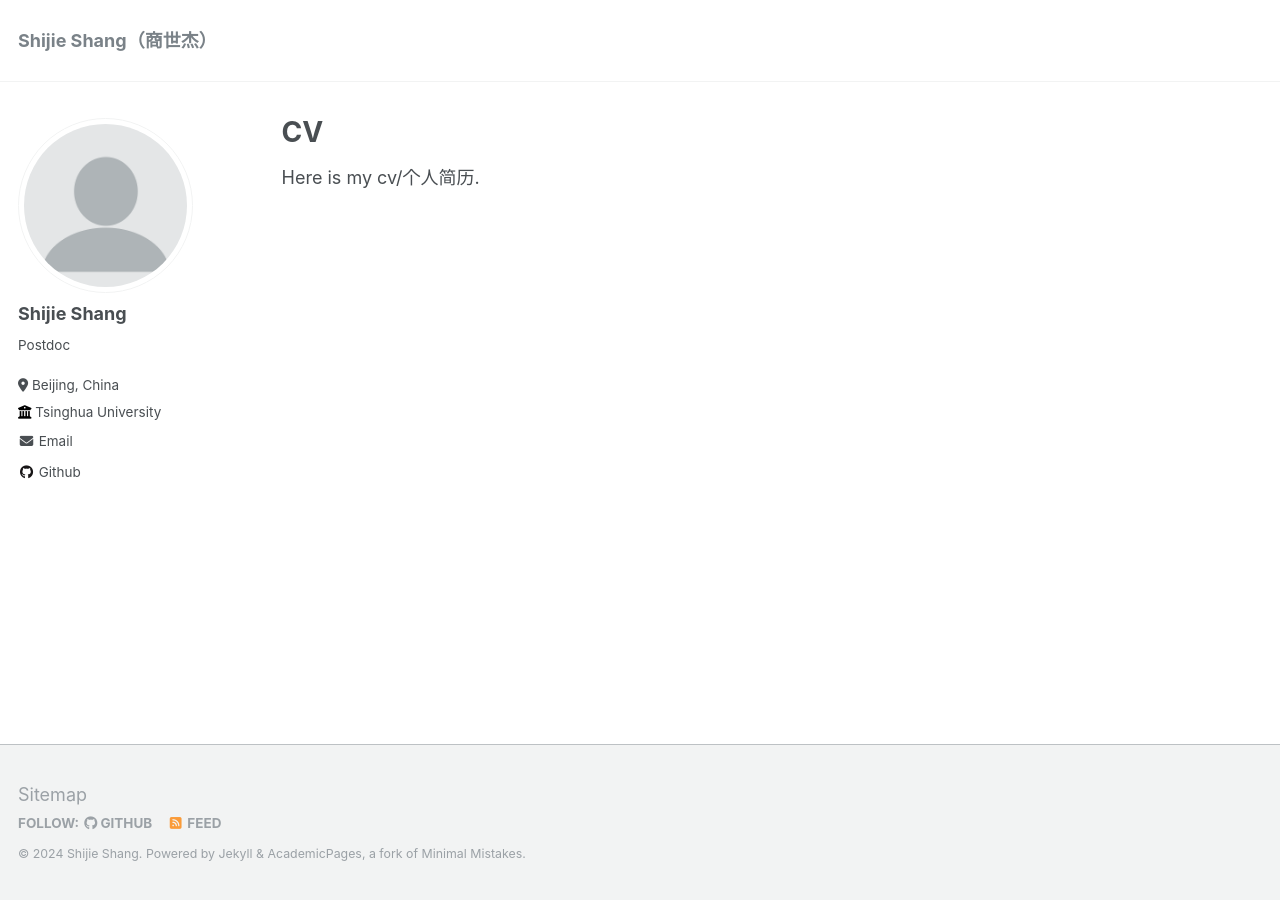
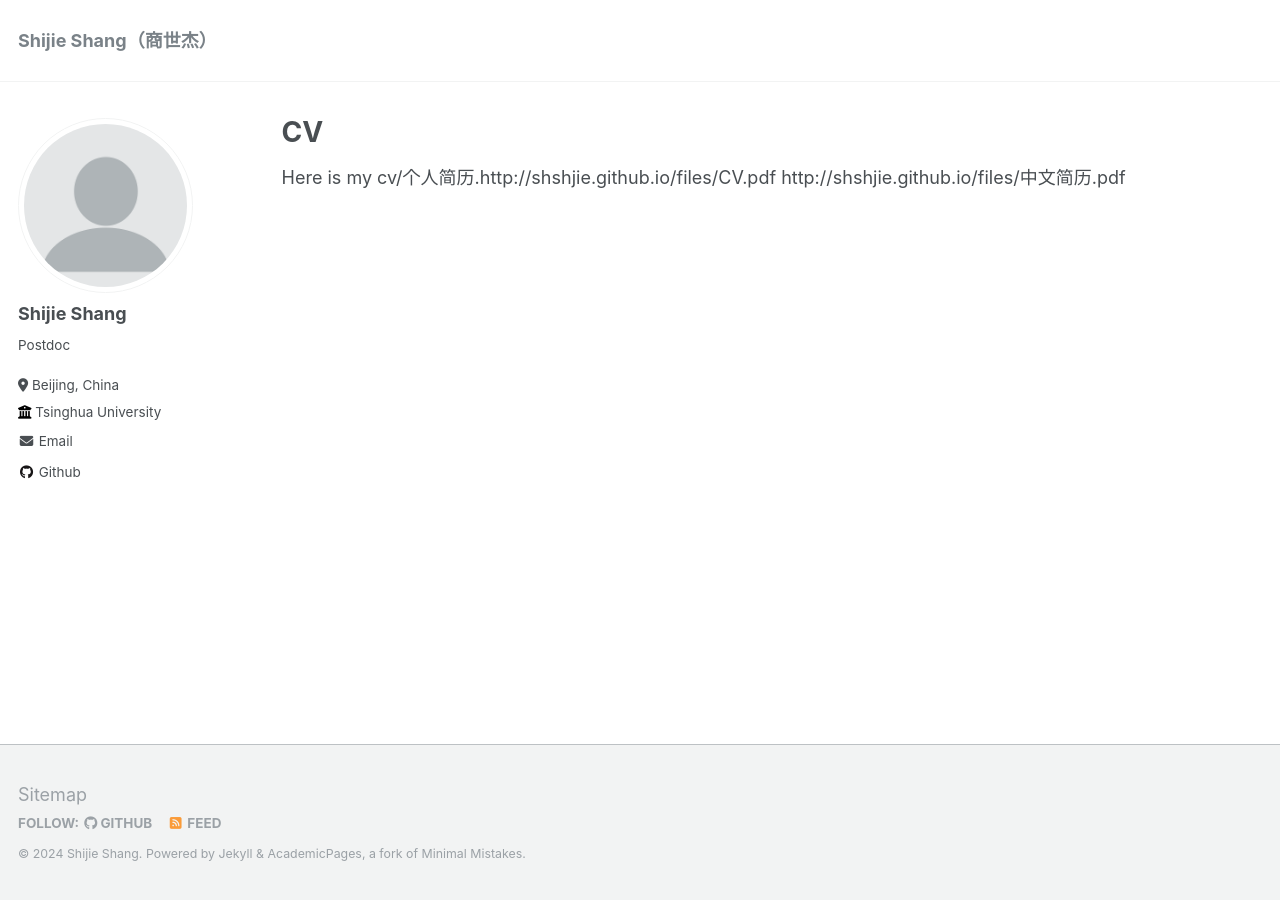
Before and after one commit to shshjie/shshjie.github.io, a Jekyll site: the page built from _pages/cv.md, in a window 1280 px wide. Built offline with Jekyll 4.4.1, drawn with Linux system fonts in a browser that asks for light colours; part of the change alters nothing that is shown.

Commit message:
Update cv.md

```diff
--- a/_pages/cv.md
+++ b/_pages/cv.md
@@ -9,4 +9,4 @@ redirect_from:
 
 {% include base_path %}
 
-Here is my cv/个人简历.
+Here is my cv/个人简历.http://shshjie.github.io/files/CV.pdf http://shshjie.github.io/files/中文简历.pdf
```
